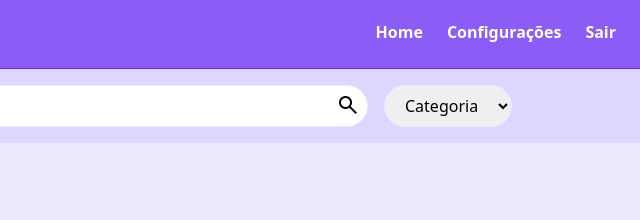
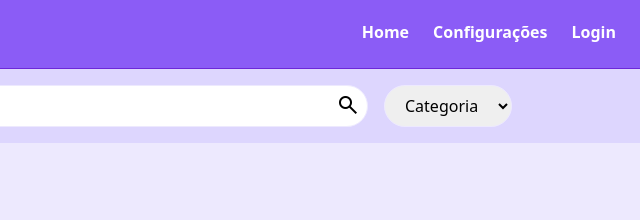
Before and after one commit to tiagolimar/myflix, a plain HTML site: page index.html in a window 1280 px wide. Shown: the top 220 px of the page, 640-1280 px from the left. Drawn offline with nearby package versions, Linux system fonts and the light colour scheme.

Commit message:
update nav

```diff
--- a/index.html
+++ b/index.html
@@ -1,5 +1,5 @@
 <!DOCTYPE html>
-<html lang="en">
+<html lang="pt-br">
 <head>
     <meta charset="UTF-8">
     <meta name="viewport" content="width=device-width, initial-scale=1.0">
@@ -13,9 +13,15 @@
             <a class="text-xl" href="#">MyFlix</a>
         </h1>
         <ul class="flex gap-2">
-            <li class="px-2 py-1" tabindex="1">Home</li>
-            <li class="px-2 py-1" tabindex="1">Configurações</li>
-            <li class="px-2 py-1" tabindex="1">Sair</li>
+            <li class="px-2 py-1" tabindex="1">
+                <a href="./">Home</a>
+            </li>
+            <li class="px-2 py-1" tabindex="1">
+                <a href="./page/config/">Configurações</a>
+            </li>
+            <li class="px-2 py-1" tabindex="1">
+                <a href="./page/login/">Login</a>
+            </li>
         </ul>
     </nav>
 
```
